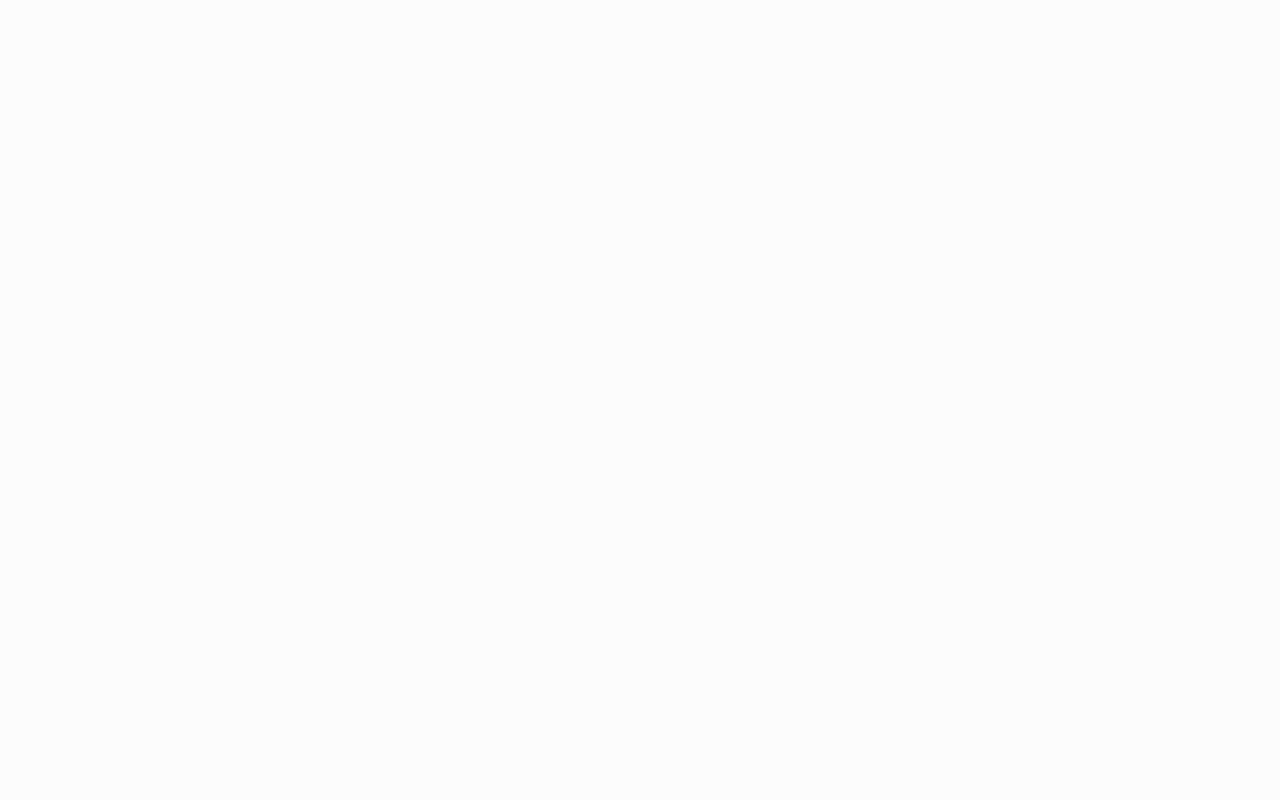
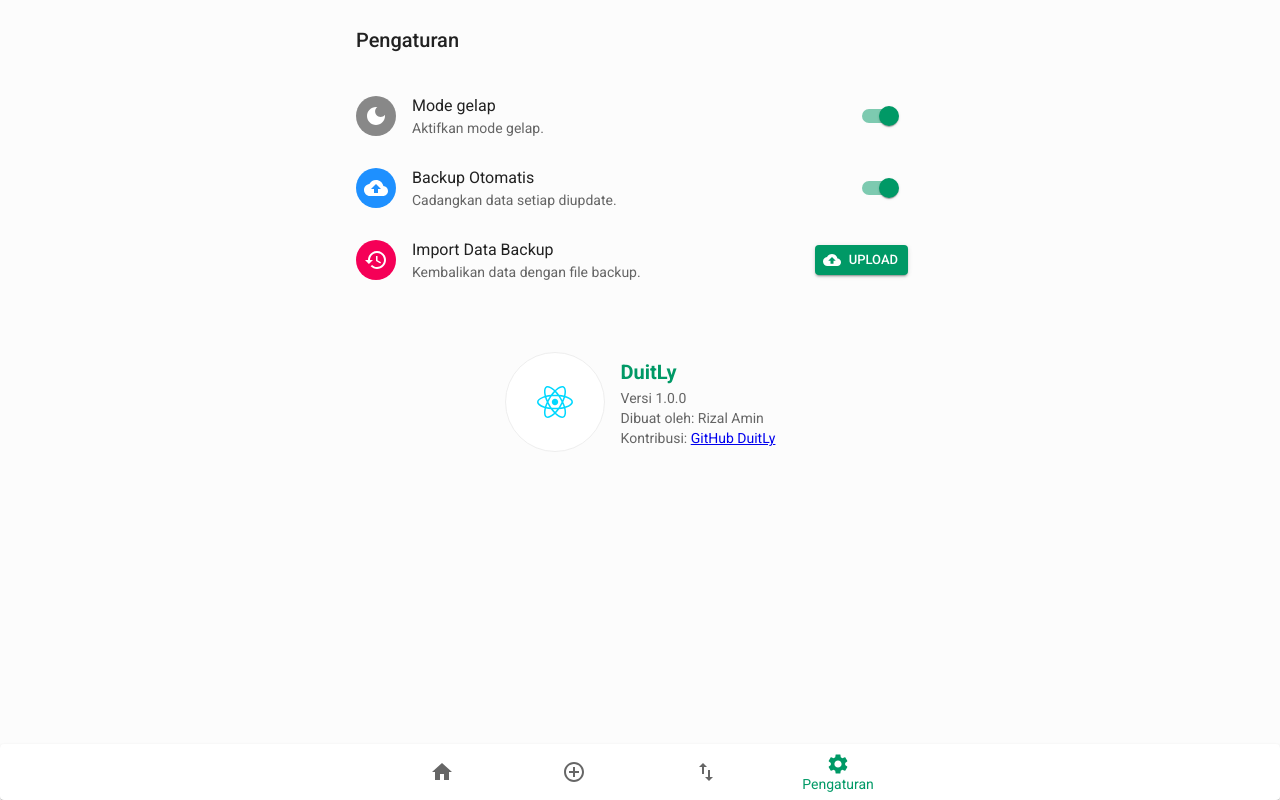
Before and after one commit to RzlAm/DuitLy, a React (Vite) app: page /settings in a window 1280 px wide. Before the commit this address had no page. Built offline with nearby package versions, Linux system fonts and the light colour scheme.

Commit message:
feat: add settings page layout

```diff
--- a/src/App.jsx
+++ b/src/App.jsx
@@ -2,6 +2,7 @@ import { BrowserRouter, Routes, Route } from "react-router-dom";
 import Home from "./pages/Home/Home";
 import Add from "./pages/Add/Add";
 import Activity from "./pages/Activity/Activity";
+import Settings from "./pages/Settings/Settings";
 
 function App() {
   return (
@@ -10,6 +11,7 @@ function App() {
         <Route path="/" element={<Home />} />
         <Route path="/add" element={<Add />} />
         <Route path="/activity" element={<Activity />} />
+        <Route path="/settings" element={<Settings />} />
       </Routes>
     </BrowserRouter>
   );
--- /dev/null
+++ b/src/pages/Settings/Settings.jsx
@@ -0,0 +1,121 @@
+import { Box, Stack, Typography, InputLabel, Select, MenuItem, FormControl, TextField, InputAdornment, OutlinedInput, Button, List, ListItem, ListItemAvatar, Avatar, ListItemText, Divider, Switch } from "@mui/material";
+import AppLayout from "../../layouts/AppLayout";
+import { useState } from "react";
+import DeleteIcon from "@mui/icons-material/Delete";
+import dayjs from "dayjs";
+import { styled } from "@mui/material/styles";
+import { Backup, CloudUpload, DarkMode, Restore, Save } from "@mui/icons-material";
+import logo from "../../assets/react.svg";
+
+function Settings() {
+  const [type, setType] = useState("Pemasukan");
+  const [checked, setChecked] = useState(true);
+
+  const handleSwitch = (event) => {
+    setChecked(event.target.checked);
+  };
+
+  const handleChange = (event) => {
+    setType(event.target.value);
+  };
+
+  const VisuallyHiddenInput = styled("input")({
+    clip: "rect(0 0 0 0)",
+    clipPath: "inset(50%)",
+    height: 1,
+    overflow: "hidden",
+    position: "absolute",
+    bottom: 0,
+    left: 0,
+    whiteSpace: "nowrap",
+    width: 1,
+  });
+
+  return (
+    <AppLayout>
+      <Box mt={1} p={2}>
+        <Stack spacing={2}>
+          <Typography variant="h6" mb={0}>
+            Pengaturan
+          </Typography>
+
+          <List>
+            <ListItem sx={{ pl: 0 }}>
+              <Stack direction="row" spacing={2} alignItems="center" justifyContent={"space-between"} width="100%">
+                <div>
+                  <ListItemAvatar sx={{ display: "flex", alignItems: "center", gap: 2 }}>
+                    <Avatar sx={{ bgcolor: "#888" }}>
+                      <DarkMode />
+                    </Avatar>
+                    <ListItemText primary="Mode gelap" secondary="Aktifkan mode gelap." />
+                  </ListItemAvatar>
+                </div>
+                <div>
+                  <Switch checked={checked} onChange={handleSwitch} slotProps={{ "aria-label": "controlled" }} />
+                </div>
+              </Stack>
+            </ListItem>
+            <ListItem sx={{ pl: 0 }}>
+              <Stack direction="row" spacing={2} alignItems="center" justifyContent={"space-between"} width="100%">
+                <div>
+                  <ListItemAvatar sx={{ display: "flex", alignItems: "center", gap: 2 }}>
+                    <Avatar sx={{ bgcolor: "dodgerblue" }}>
+                      <Backup />
+                    </Avatar>
+                    <ListItemText primary="Backup Otomatis" secondary="Cadangkan data setiap diupdate." />
+                  </ListItemAvatar>
+                </div>
+                <div>
+                  <Switch checked={checked} onChange={handleSwitch} slotProps={{ "aria-label": "controlled" }} />
+                </div>
+              </Stack>
+            </ListItem>
+            <ListItem sx={{ pl: 0 }}>
+              <Stack direction="row" spacing={2} alignItems="center" justifyContent={"space-between"} width="100%">
+                <div>
+                  <ListItemAvatar sx={{ display: "flex", alignItems: "center", gap: 2 }}>
+                    <Avatar sx={{ bgcolor: "secondary.main" }}>
+                      <Restore />
+                    </Avatar>
+                    <ListItemText primary="Import Data Backup" secondary="Kembalikan data dengan file backup." />
+                  </ListItemAvatar>
+                </div>
+                <div>
+                  <Button size="small" component="label" role={undefined} variant="contained" tabIndex={-1} startIcon={<CloudUpload />}>
+                    Upload
+                    <VisuallyHiddenInput type="file" onChange={(event) => console.log(event.target.files)} multiple />
+                  </Button>
+                </div>
+              </Stack>
+            </ListItem>
+          </List>
+        </Stack>
+        {/* Tentang Aplikasi */}
+        <Box display="flex" alignItems="center" justifyContent={"center"} gap={2} mt={6}>
+          <Avatar sx={{ bgcolor: "#fff", border: "1px solid #eee", width: 100, height: 100 }}>
+            <img src={logo} alt="DuitLy Logo" />
+          </Avatar>
+          <Box>
+            <Typography variant="h6" fontWeight={700} color="primary.main">
+              DuitLy
+            </Typography>
+            <Typography variant="body2" color="text.secondary">
+              Versi 1.0.0
+            </Typography>
+            <Typography variant="body2" color="text.secondary">
+              Dibuat oleh: Rizal Amin
+            </Typography>
+            <Typography variant="body2" color="text.secondary">
+              Kontribusi:{" "}
+              <a href="https://github.com/yourusername/DuitLy" target="_blank" rel="noopener noreferrer">
+                GitHub DuitLy
+              </a>
+            </Typography>
+          </Box>
+        </Box>
+      </Box>
+    </AppLayout>
+  );
+}
+
+export default Settings;
```
Also changed, not shown: src/components/DuitLyLogo.jsx (added, +7 -0 lines).
